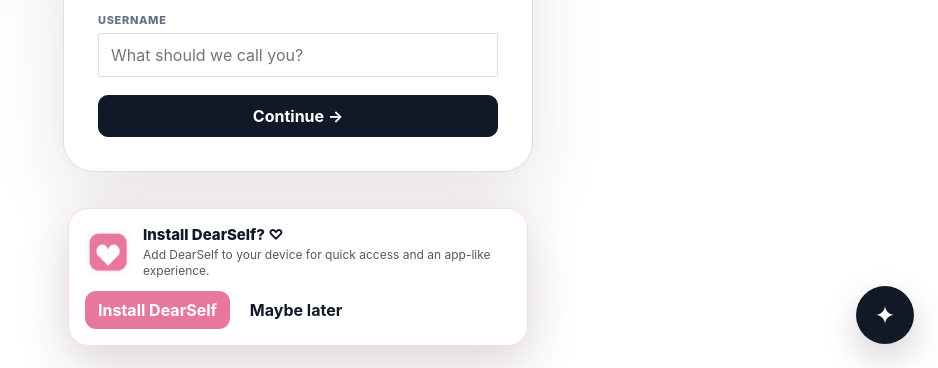
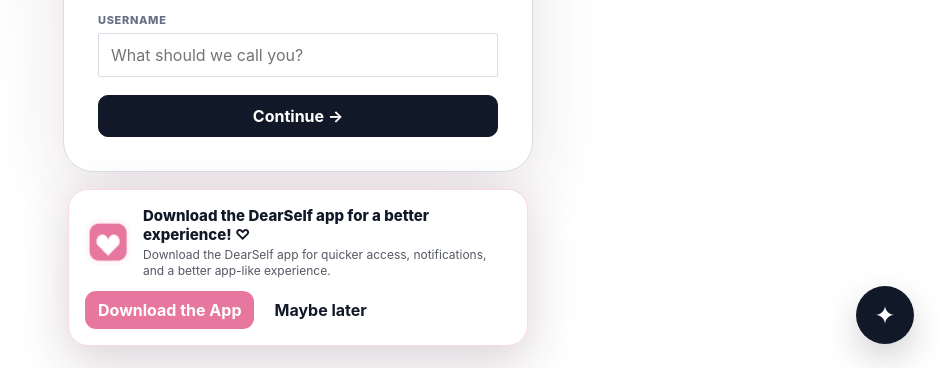
Before and after one commit to kayladev-rgb/DearSelf, a plain HTML site: page index.html in a window 1280 px wide. Shown: the part 432-800 px from the top of the page, without its empty margins (342-1280 px from the left). Drawn offline with Linux system fonts and the light colour scheme.

Commit message:
Add files via upload

```diff
--- a/index.html
+++ b/index.html
@@ -1988,16 +1988,16 @@
   <div class="pwa-row">
     <img class="pwa-icon" src="./icons/icon-192.png" alt="">
     <div class="pwa-copy">
-      <div class="pwa-title">Install DearSelf? ♡</div>
-      <div class="pwa-text">Add DearSelf to your device for quick access and an app-like experience.</div>
+      <div class="pwa-title">Download the DearSelf app for a better experience! ♡</div>
+      <div class="pwa-text">Download the DearSelf app for quicker access, notifications, and a better app-like experience.</div>
     </div>
   </div>
   <div class="pwa-actions">
-    <button class="pwa-install" id="dearself-pwa-install-btn">Install DearSelf</button>
+    <button class="pwa-install" id="dearself-pwa-install-btn">Download the App</button>
     <button class="pwa-later" id="dearself-pwa-close">Maybe later</button>
   </div>
   <div class="pwa-help" id="dearself-pwa-help">
-    Chrome can install DearSelf using the install icon in the address bar.
+    If Chrome doesn't open the install window automatically, use the Install DearSelf icon in the address bar.
   </div>
 </div>
 
```
